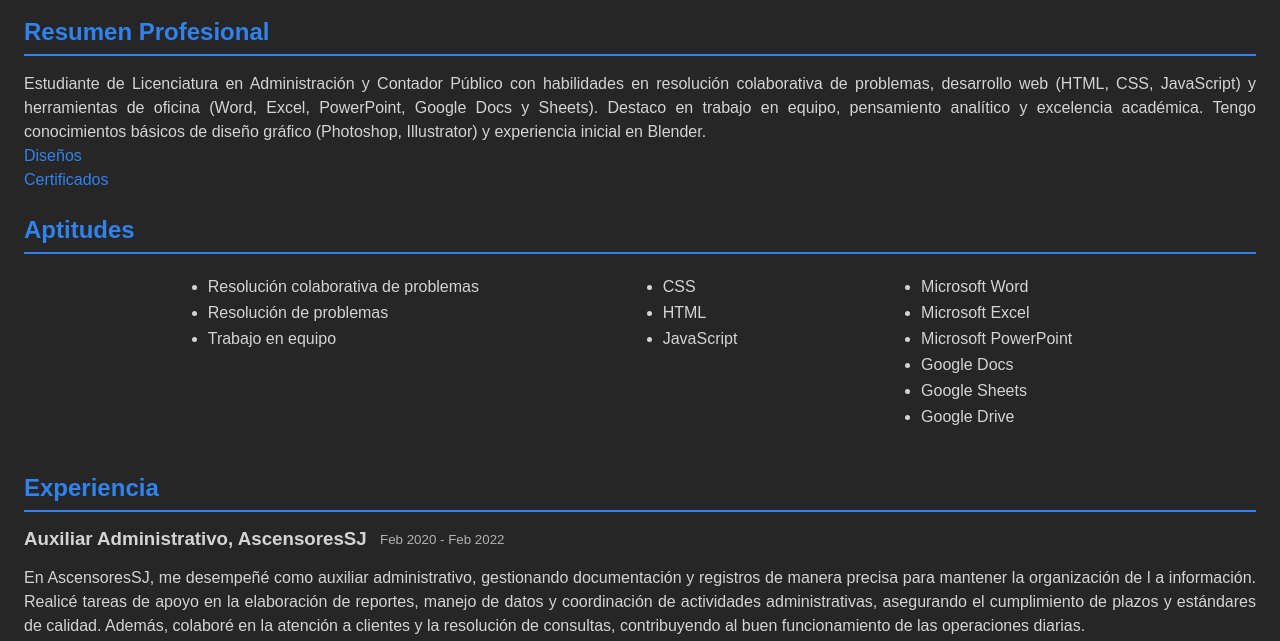
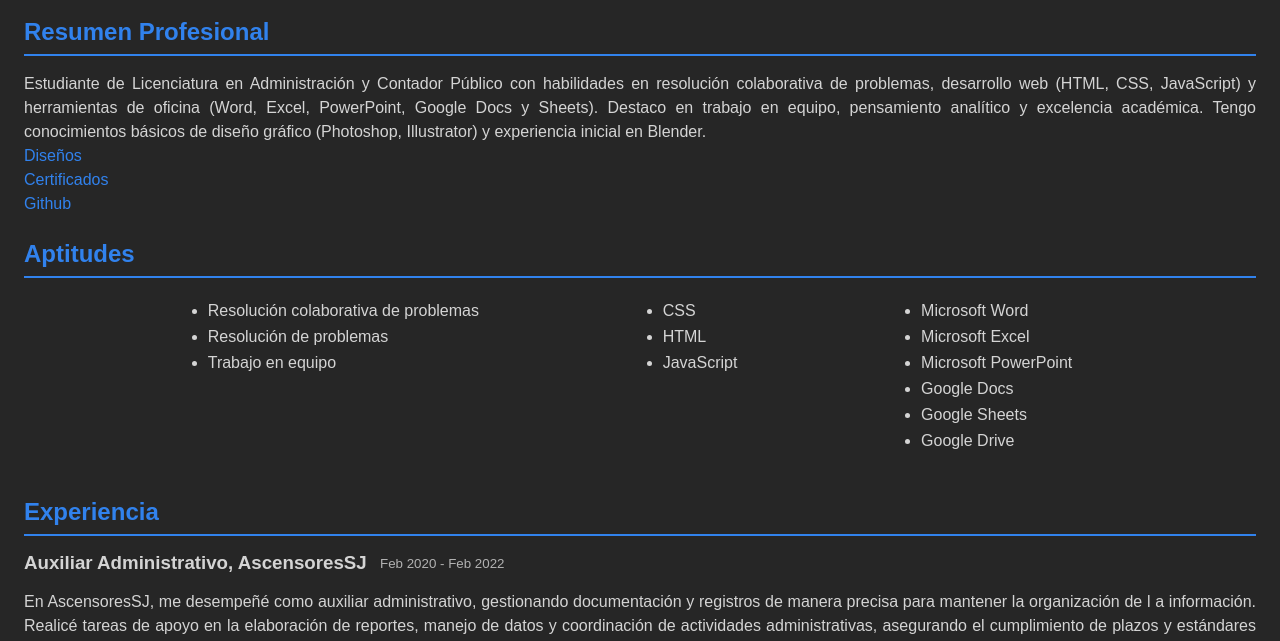
Before and after one commit to UliVazquez/cvulivazquez, a plain HTML site: page index.html in a window 1280 px wide. Shown: the part 158-799 px from the top of the page. Drawn offline with Linux system fonts and the light colour scheme.

Commit message:
added github link

```diff
--- a/index.html
+++ b/index.html
@@ -44,7 +44,8 @@
                 experiencia inicial en Blender.<br><a href="https://www.deviantart.com/ulivazquez"
                     target="_blank">Diseños</a><br><a
                     href="https://drive.google.com/drive/folders/1nJHg6darW64jPyHoOFRCgHVrjMdJ_IcF?usp=sharing"
-                    target="_blank">Certificados</a></p>
+                    target="_blank">Certificados</a><br><a href="https://github.com/UliVazquez"
+                    target="_blank">Github</a></p>
         </section>
         <section class="card">
             <h2 class="card__title no-margin">Aptitudes</h2>
```
